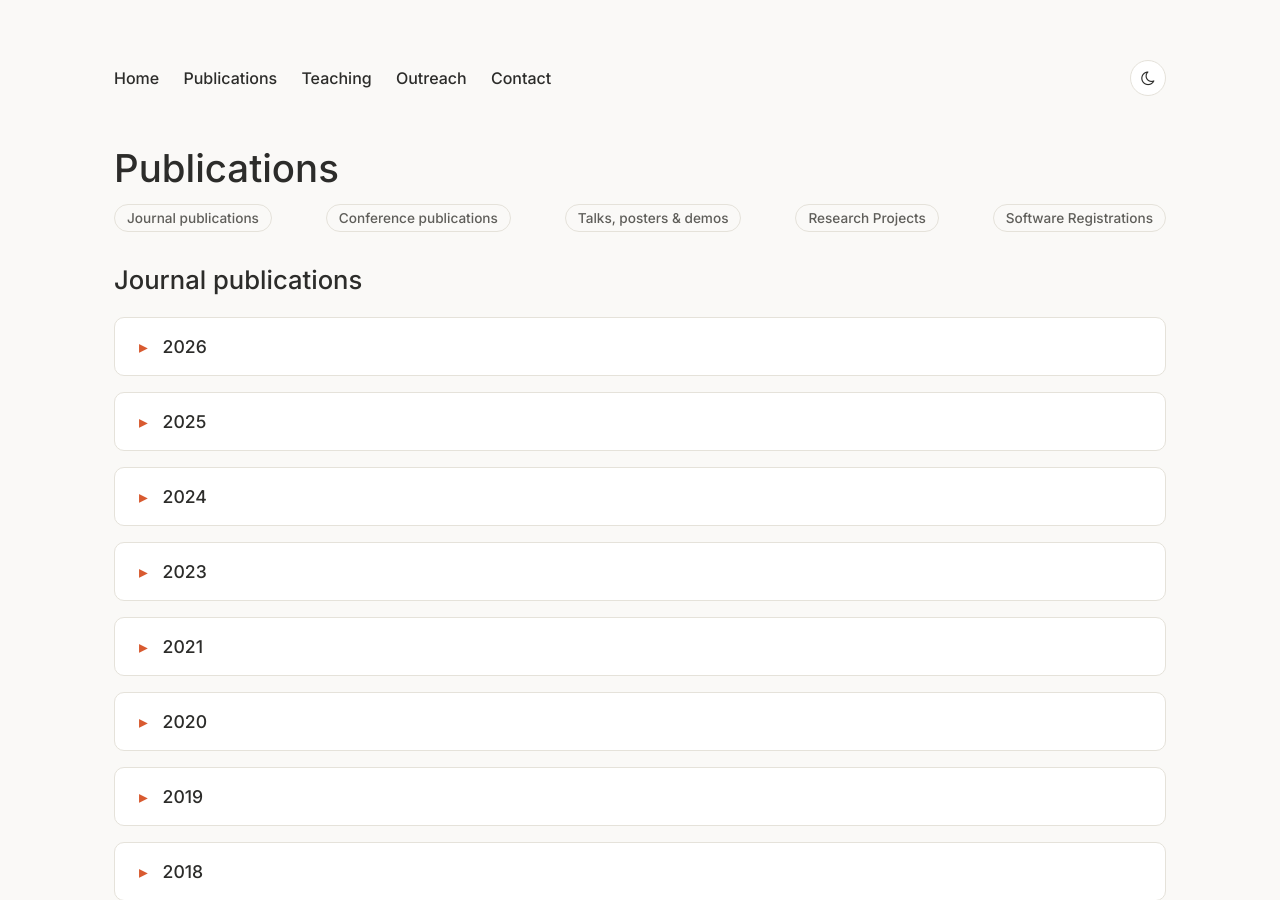
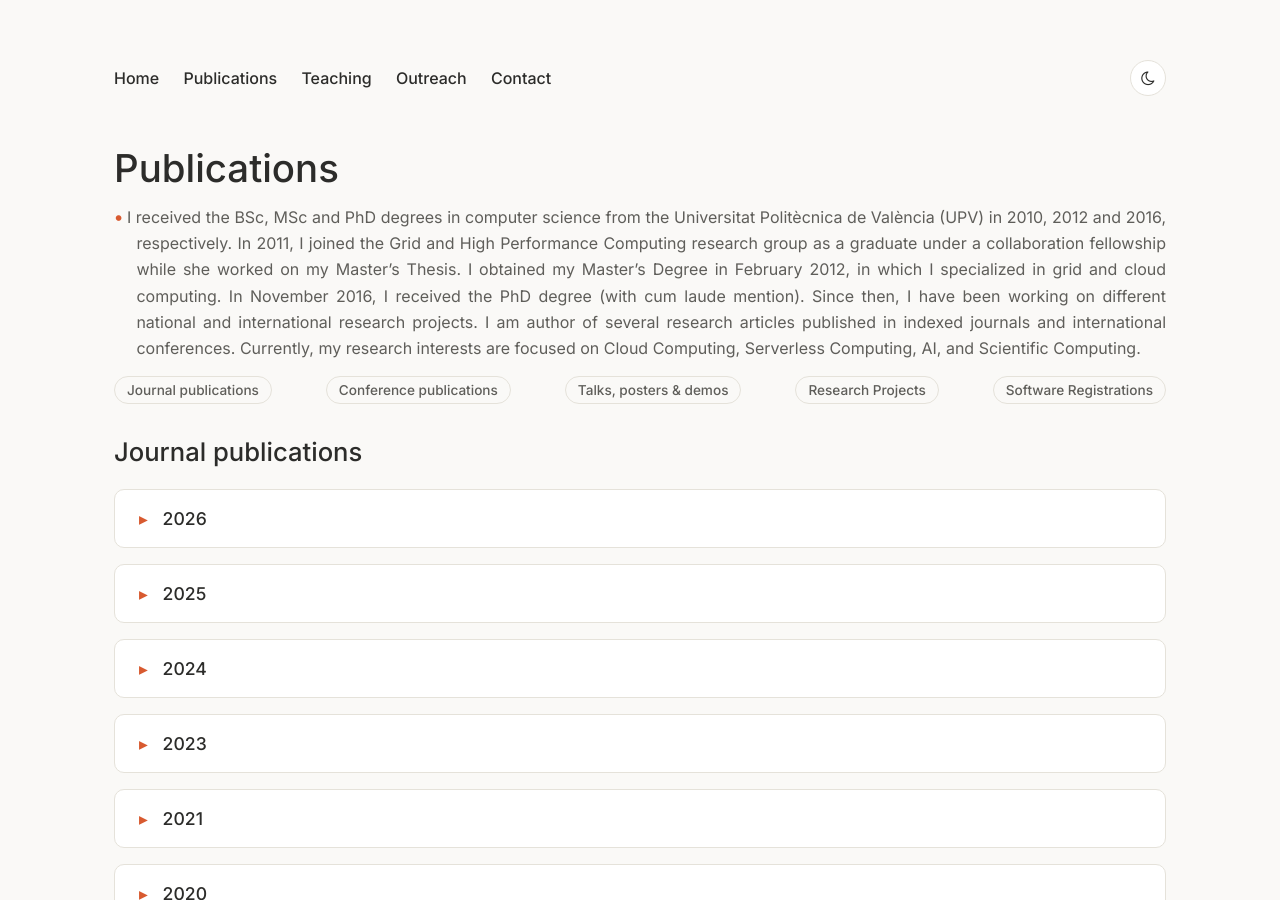
Before and after one commit to amcaar/amcaar.github.io, a Jekyll site: the page built from cv/index.html, in a window 1280 px wide and 900 px high. Built offline with Jekyll 4.4.1, drawn with Linux system fonts in a browser that asks for light colours; a style sheet for code colours, icons or effects is not loaded.

Commit message:
Enhance publications section with an introductory paragraph
Added educational background and research interests to the publications section.

```diff
--- a/cv/index.html
+++ b/cv/index.html
@@ -5,6 +5,13 @@ title: Publications of Amanda Calatrava
 
 	<div class="publications">
 		<h1>Publications</h1>
+
+		<p class="justify"> I received the BSc, MSc and PhD degrees in computer science from the Universitat Politècnica de València (UPV) in 2010, 2012 and 2016, respectively.
+			In 2011, I joined the Grid and High Performance Computing research group as a graduate under a collaboration fellowship while she worked on my Master’s Thesis.
+			I obtained my Master’s Degree in February 2012, in which I specialized in grid and cloud computing. In November 2016, I received the PhD degree (with cum laude mention).
+			Since then, I have been working on different national and international research projects. I am author of several research articles published in indexed journals and
+			international conferences. Currently, my research interests are focused on Cloud Computing, Serverless Computing, AI, and Scientific Computing.
+		</p>
 
 		<nav class="cv-nav" aria-label="Ir a sección">
 			<a href="#journal-publications">Journal publications</a>
```
